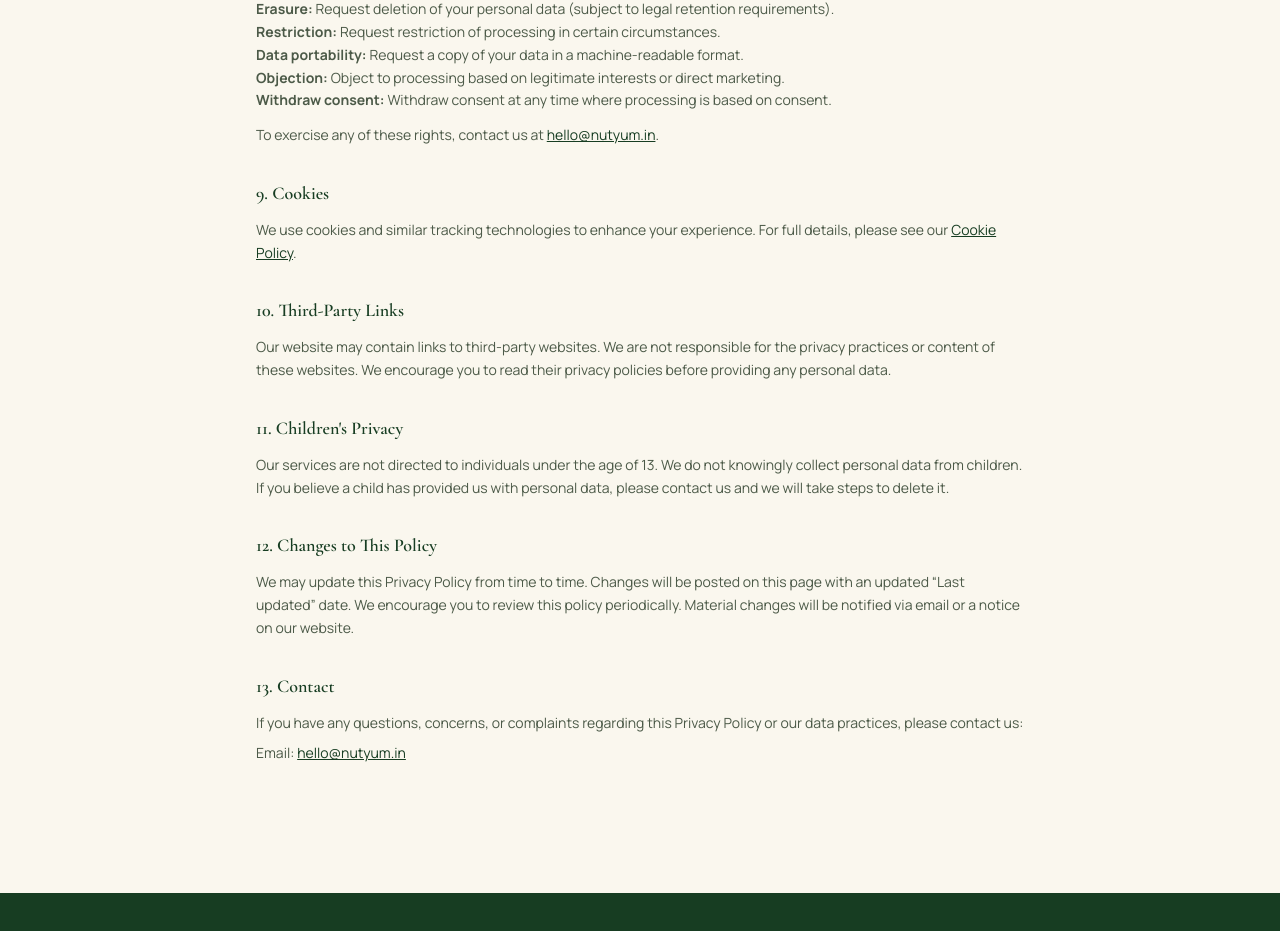
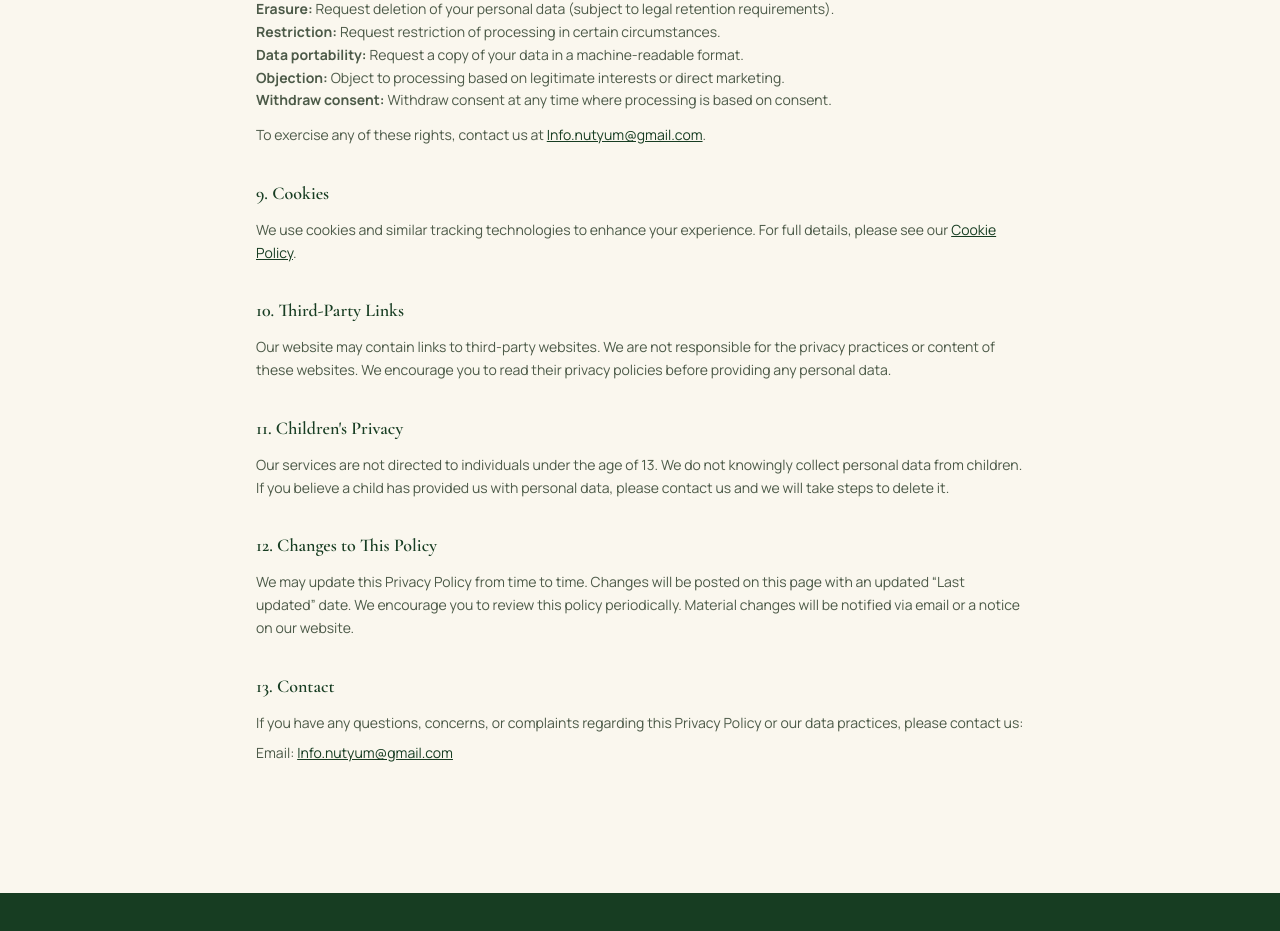
Before and after one commit to root-Akira/Nutyum, a Next.js app: page /privacy in a window 1280 px wide. Shown: the part 2017-2948 px from the top of the page. Built offline with nearby package versions, Linux system fonts and the light colour scheme; no server answers; the database is empty.

Commit message:
update all contact emails to Info.nutyum@gmail.com

```diff
--- a/app/accessibility/page.tsx
+++ b/app/accessibility/page.tsx
@@ -56,7 +56,7 @@ export default function AccessibilityPage() {
           <Section title="5. Feedback">
             <p>We welcome your feedback on the accessibility of our website. If you encounter any accessibility barriers or have suggestions for improvement, please let us know. We aim to respond within 2 business days.</p>
             <ul className="mt-3">
-              <li>Email: <a href="mailto:hello@nutyum.in" className="text-[#173D22] underline">hello@nutyum.in</a></li>
+              <li>Email: <a href="mailto:Info.nutyum@gmail.com" className="text-[#173D22] underline">Info.nutyum@gmail.com</a></li>
               <li>Please include the page URL and a description of the issue you encountered.</li>
             </ul>
           </Section>
--- a/app/api/invoice/[id]/download/route.ts
+++ b/app/api/invoice/[id]/download/route.ts
@@ -40,7 +40,7 @@ export async function GET(
   const sellerGSTIN = (settings.gst_number as string) || "";
   const sellerAddr = (settings.store_address as string) || "Nutyum Foods Pvt. Ltd., Mumbai, Maharashtra";
   const sellerState = "Maharashtra";
-  const sellerEmail = (settings.store_email as string) || "support@nutyum.in";
+  const sellerEmail = (settings.store_email as string) || "Info.nutyum@gmail.com";
   const sellerPhone = (settings.store_phone as string) || "";
 
   const deliveryState = ((address.state as string) || "").trim().toLowerCase();
--- a/app/api/invoice/[id]/route.ts
+++ b/app/api/invoice/[id]/route.ts
@@ -38,7 +38,7 @@ export async function GET(
   const sellerGSTIN = (settings.gst_number as string) || "";
   const sellerAddr = (settings.store_address as string) || "Nutyum Foods Pvt. Ltd., Mumbai, Maharashtra";
   const sellerState = "Maharashtra";
-  const sellerEmail = (settings.store_email as string) || "support@nutyum.in";
+  const sellerEmail = (settings.store_email as string) || "Info.nutyum@gmail.com";
   const sellerPhone = (settings.store_phone as string) || "";
 
   const deliveryState = ((address.state as string) || "").trim().toLowerCase();
--- a/app/cookies/page.tsx
+++ b/app/cookies/page.tsx
@@ -79,7 +79,7 @@ export default function CookiesPage() {
           </Section>
 
           <Section title="7. Contact">
-            <p>If you have any questions about our use of cookies, please contact us at <a href="mailto:hello@nutyum.in" className="text-[#173D22] underline">hello@nutyum.in</a>.</p>
+            <p>If you have any questions about our use of cookies, please contact us at <a href="mailto:Info.nutyum@gmail.com" className="text-[#173D22] underline">Info.nutyum@gmail.com</a>.</p>
           </Section>
         </div>
       </div>
--- a/app/privacy/page.tsx
+++ b/app/privacy/page.tsx
@@ -105,7 +105,7 @@ export default function PrivacyPage() {
               <li><strong>Objection:</strong> Object to processing based on legitimate interests or direct marketing.</li>
               <li><strong>Withdraw consent:</strong> Withdraw consent at any time where processing is based on consent.</li>
             </ul>
-            <p className="mt-3">To exercise any of these rights, contact us at <a href="mailto:hello@nutyum.in" className="text-[#173D22] underline">hello@nutyum.in</a>.</p>
+            <p className="mt-3">To exercise any of these rights, contact us at <a href="mailto:Info.nutyum@gmail.com" className="text-[#173D22] underline">Info.nutyum@gmail.com</a>.</p>
           </Section>
 
           <Section title="9. Cookies">
@@ -127,7 +127,7 @@ export default function PrivacyPage() {
           <Section title="13. Contact">
             <p>If you have any questions, concerns, or complaints regarding this Privacy Policy or our data practices, please contact us:</p>
             <ul>
-              <li>Email: <a href="mailto:hello@nutyum.in" className="text-[#173D22] underline">hello@nutyum.in</a></li>
+              <li>Email: <a href="mailto:Info.nutyum@gmail.com" className="text-[#173D22] underline">Info.nutyum@gmail.com</a></li>
             </ul>
           </Section>
         </div>
--- a/app/returns/page.tsx
+++ b/app/returns/page.tsx
@@ -44,7 +44,7 @@ export default function ReturnsPage() {
 
           <Section title="3. How to Initiate a Return">
             <ol className="list-decimal pl-5 space-y-1">
-              <li>Contact us at <a href="mailto:hello@nutyum.in" className="text-[#173D22] underline">hello@nutyum.in</a> within 7 days of delivery.</li>
+              <li>Contact us at <a href="mailto:Info.nutyum@gmail.com" className="text-[#173D22] underline">Info.nutyum@gmail.com</a> within 7 days of delivery.</li>
               <li>Include your <strong>order number</strong>, a description of the issue, and clear photos showing the damage or defect.</li>
               <li>Our team will review your request and respond within 24–48 business hours.</li>
               <li>If approved, we will provide a return shipping label or arrange a pickup, depending on your location.</li>
@@ -84,7 +84,7 @@ export default function ReturnsPage() {
           </Section>
 
           <Section title="9. Contact">
-            <p>For any return or refund inquiries, please contact us at <a href="mailto:hello@nutyum.in" className="text-[#173D22] underline">hello@nutyum.in</a> with your order number.</p>
+            <p>For any return or refund inquiries, please contact us at <a href="mailto:Info.nutyum@gmail.com" className="text-[#173D22] underline">Info.nutyum@gmail.com</a> with your order number.</p>
           </Section>
         </div>
       </div>
--- a/app/shipping/page.tsx
+++ b/app/shipping/page.tsx
@@ -53,7 +53,7 @@ export default function ShippingPage() {
           </Section>
 
           <Section title="5. Order Tracking">
-            <p>Once your order is shipped, you will receive a confirmation email and SMS with a tracking link. You can also track your order by contacting us at <a href="mailto:hello@nutyum.in" className="text-[#173D22] underline">hello@nutyum.in</a> with your order number.</p>
+            <p>Once your order is shipped, you will receive a confirmation email and SMS with a tracking link. You can also track your order by contacting us at <a href="mailto:Info.nutyum@gmail.com" className="text-[#173D22] underline">Info.nutyum@gmail.com</a> with your order number.</p>
           </Section>
 
           <Section title="6. Delivery Attempts">
@@ -76,7 +76,7 @@ export default function ShippingPage() {
           </Section>
 
           <Section title="9. Contact">
-            <p>For any shipping-related inquiries, please contact us at <a href="mailto:hello@nutyum.in" className="text-[#173D22] underline">hello@nutyum.in</a> with your order number.</p>
+            <p>For any shipping-related inquiries, please contact us at <a href="mailto:Info.nutyum@gmail.com" className="text-[#173D22] underline">Info.nutyum@gmail.com</a> with your order number.</p>
           </Section>
         </div>
       </div>
--- a/app/terms/page.tsx
+++ b/app/terms/page.tsx
@@ -119,7 +119,7 @@ export default function TermsPage() {
           </Section>
 
           <Section title="15. Contact">
-            <p>If you have any questions about these Terms, please contact us at <a href="mailto:hello@nutyum.in" className="text-[#173D22] underline">hello@nutyum.in</a>.</p>
+            <p>If you have any questions about these Terms, please contact us at <a href="mailto:Info.nutyum@gmail.com" className="text-[#173D22] underline">Info.nutyum@gmail.com</a>.</p>
           </Section>
         </div>
       </div>
```
